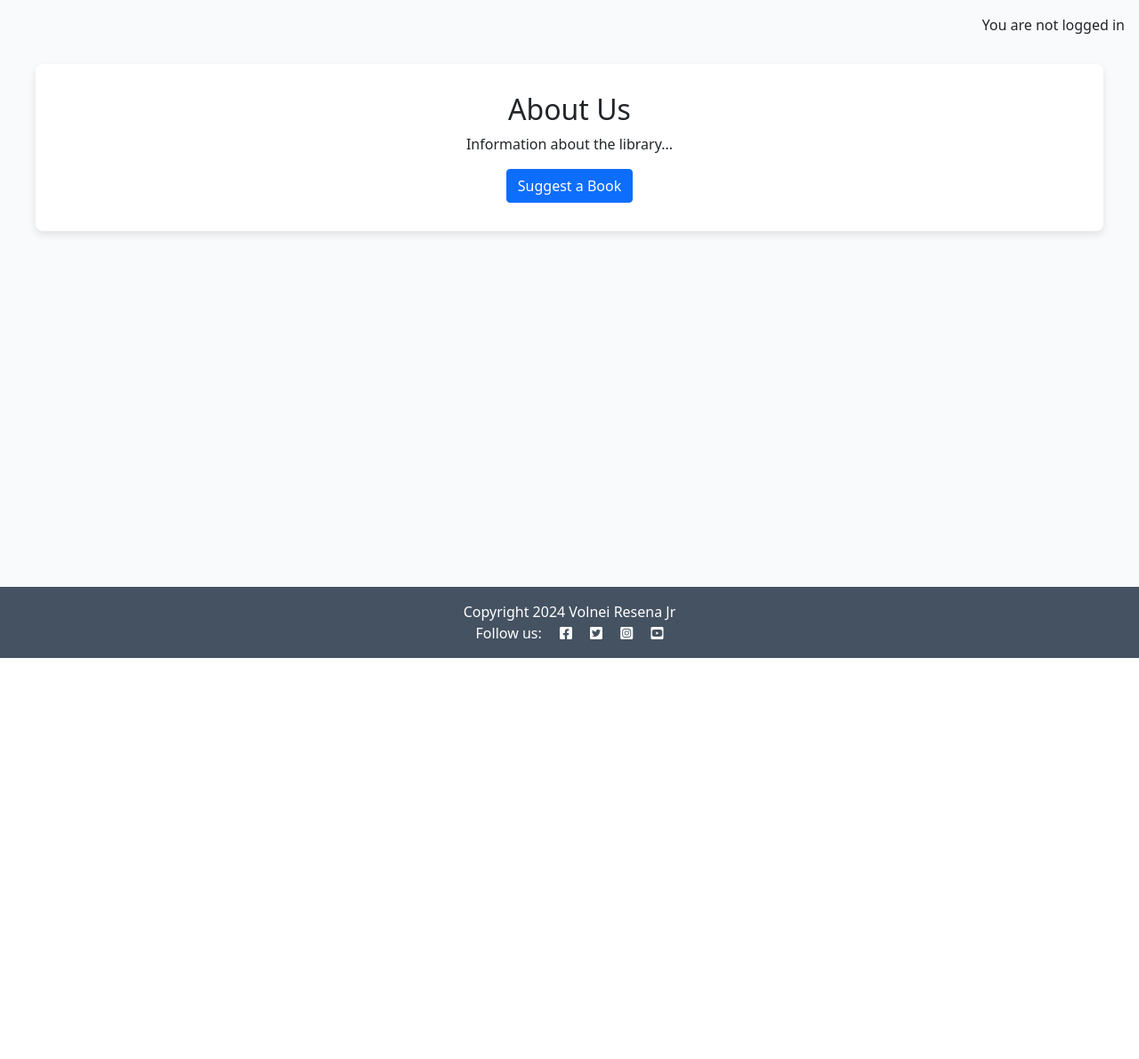
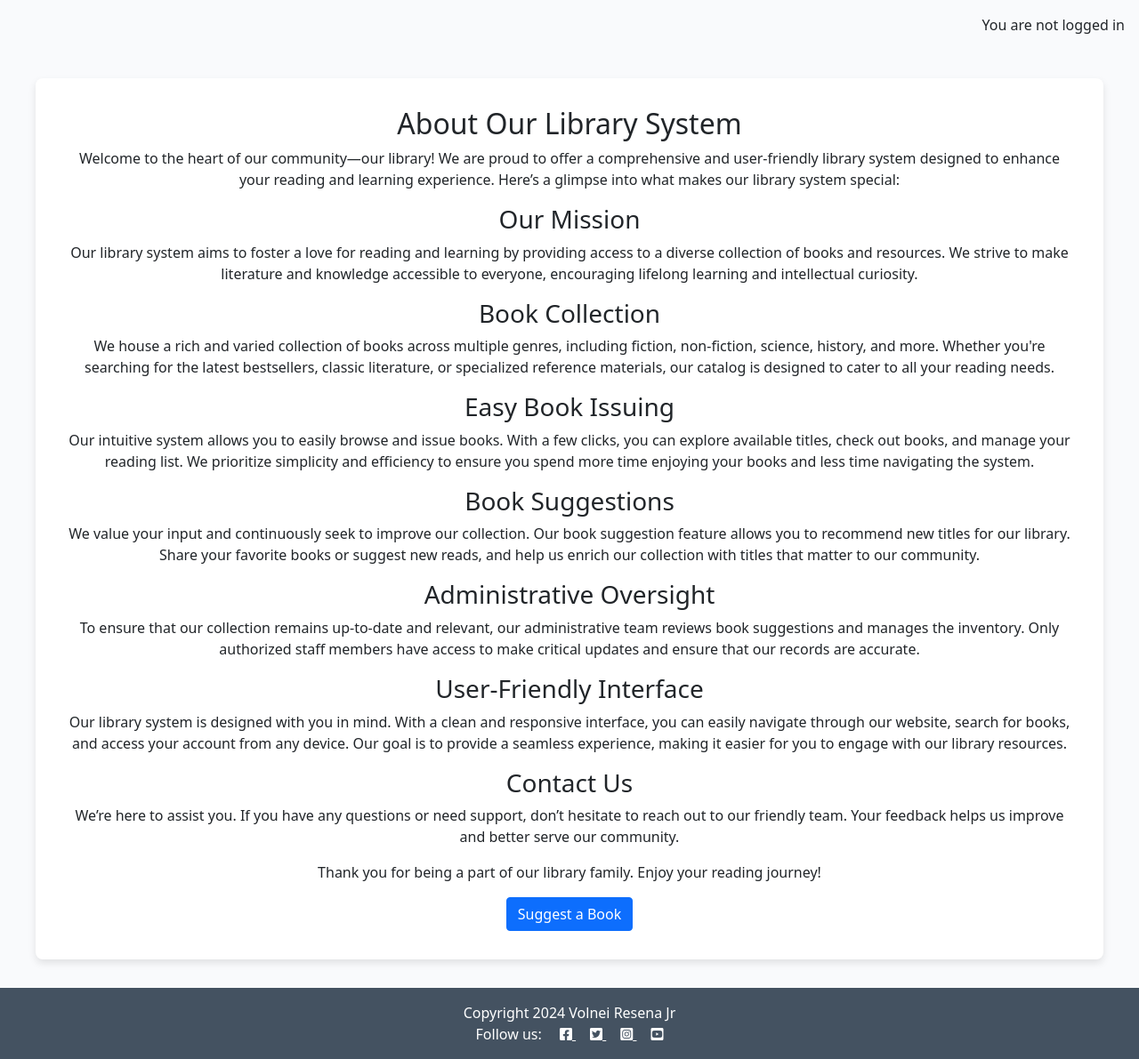
Before and after one commit to Volneirj/project_iv_ci, a Django app: page /about/ in a window 1280 px wide. Shown: the part 60-1251 px from the top of the page at 89% size. Before the commit the page ends 800 px from the top, so only its background shows below. Run offline with Django 4.2, Linux system fonts and the light colour scheme.

Commit message:
Add about content

```diff
--- a/about/templates/about/about.html
+++ b/about/templates/about/about.html
@@ -2,9 +2,34 @@
 {% load static %}
 
 {% block content %}
-<div class="container">
-  <h2>About Us</h2>
-  <p>Information about the library...</p>
+<div class="container mt-5">
+  <h2>About Our Library System</h2>
+  <p>Welcome to the heart of our community—our library! We are proud to offer a comprehensive and user-friendly library system designed to enhance your reading and learning experience. Here’s a glimpse into what makes our library system special:</p>
+
+  <h3>Our Mission</h3>
+  <p>Our library system aims to foster a love for reading and learning by providing access to a diverse collection of books and resources. We strive to make literature and knowledge accessible to everyone, encouraging lifelong learning and intellectual curiosity.</p>
+
+  <h3>Book Collection</h3>
+  <p>We house a rich and varied collection of books across multiple genres, including fiction, non-fiction, science, history, and more. Whether you're searching for the latest bestsellers, classic literature, or specialized reference materials, our catalog is designed to cater to all your reading needs.</p>
+
+  <h3>Easy Book Issuing</h3>
+  <p>Our intuitive system allows you to easily browse and issue books. With a few clicks, you can explore available titles, check out books, and manage your reading list. We prioritize simplicity and efficiency to ensure you spend more time enjoying your books and less time navigating the system.</p>
+
+  <h3>Book Suggestions</h3>
+  <p>We value your input and continuously seek to improve our collection. Our book suggestion feature allows you to recommend new titles for our library. Share your favorite books or suggest new reads, and help us enrich our collection with titles that matter to our community.</p>
+
+  <h3>Administrative Oversight</h3>
+  <p>To ensure that our collection remains up-to-date and relevant, our administrative team reviews book suggestions and manages the inventory. Only authorized staff members have access to make critical updates and ensure that our records are accurate.</p>
+
+  <h3>User-Friendly Interface</h3>
+  <p>Our library system is designed with you in mind. With a clean and responsive interface, you can easily navigate through our website, search for books, and access your account from any device. Our goal is to provide a seamless experience, making it easier for you to engage with our library resources.</p>
+
+  <h3>Contact Us</h3>
+  <p>We’re here to assist you. If you have any questions or need support, don’t hesitate to reach out to our friendly team. Your feedback helps us improve and better serve our community.</p>
+
+  <p>Thank you for being a part of our library family. Enjoy your reading journey!</p>
+
   <a href="{% url 'suggest_book' %}" class="btn btn-primary">Suggest a Book</a>
 </div>
+
 {% endblock %}
--- a/templates/base.html
+++ b/templates/base.html
@@ -117,10 +117,20 @@
             Copyright 2024 Volnei Resena Jr
             {% endblock copyright %}
         </p>
-        <p class="m-0 text-center text-white">Follow us: <i class="fab fa-facebook-square ms-3"></i>
-            <i class="fab fa-twitter-square ms-3"></i>
-            <i class="fab fa-instagram-square ms-3"></i>
-            <i class="fab fa-youtube-square ms-3"></i>
+        <p class="m-0 text-center text-white">
+            Follow us:
+            <a href="https://www.facebook.com/" target="_blank" class="text-white">
+                <i class="fab fa-facebook-square ms-3"></i>
+            </a>
+            <a href="https://twitter.com/" target="_blank" class="text-white">
+                <i class="fab fa-twitter-square ms-3"></i>
+            </a>
+            <a href="https://www.instagram.com/" target="_blank" class="text-white">
+                <i class="fab fa-instagram-square ms-3"></i>
+            </a>
+            <a href="https://www.youtube.com/" target="_blank" class="text-white">
+                <i class="fab fa-youtube-square ms-3"></i>
+            </a>
         </p>
     </footer>
 
```
